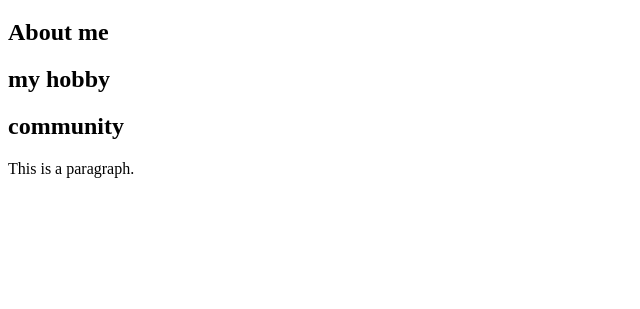
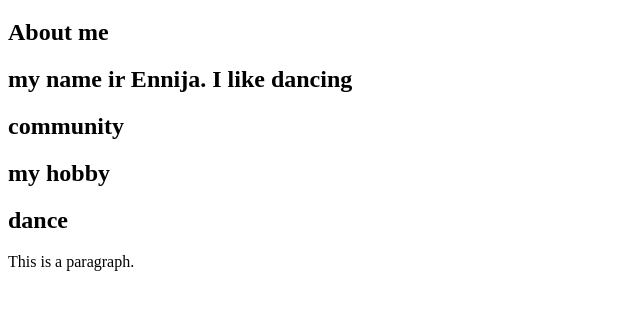
Before and after one commit to ennijaadmidina/my-second-webpage, a plain HTML site: page index.html in a window 1280 px wide. Shown: the part 61-370 px from the top of the page, without its empty margins (0-640 px from the left). Drawn offline with Linux system fonts and the light colour scheme.

Commit message:
Update index.html

```diff
--- a/index.html
+++ b/index.html
@@ -4,8 +4,11 @@
 
 <h1>Welcome to my hobby website</h1>
   <h2>About me</h2>
-  <h2>my hobby</h2>
+  <h2>my name ir Ennija. I like dancing</h2>
    <h2>community</h2>
+   <h2>my hobby</h2>
+  <h2>dance</h2>
+
 <p>This is a paragraph.</p>
 
 </body>
```
